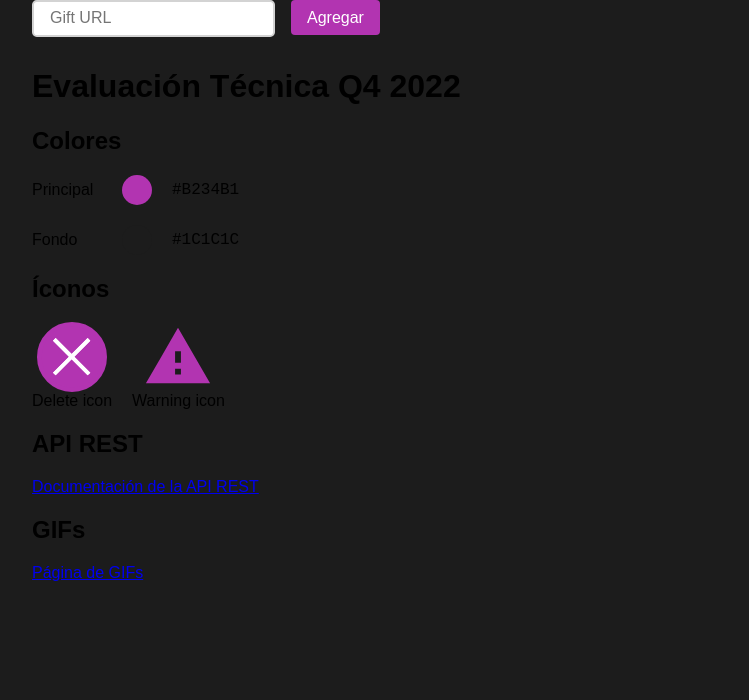
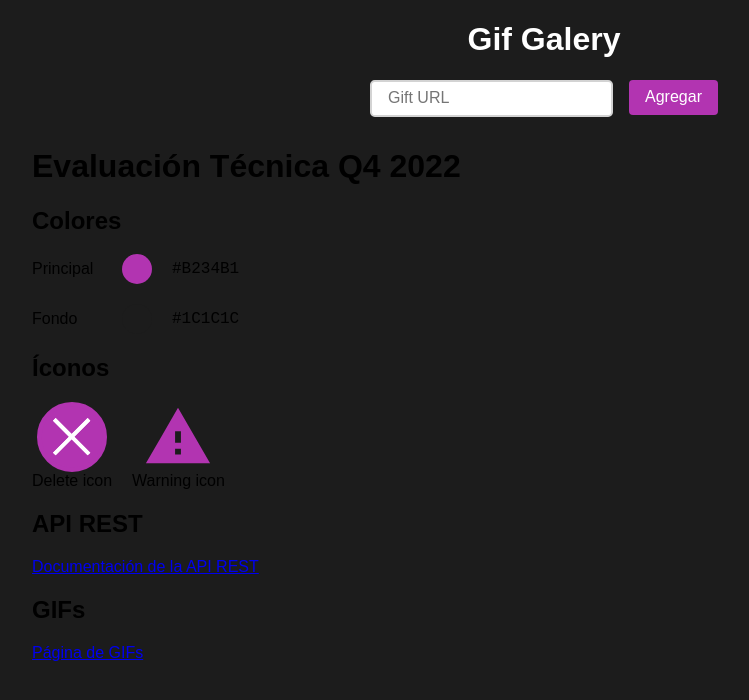
Before and after one commit to bjuanacio/evaluacion-Q4-2022, a React (Create React App) app: page / in a window 1280 px wide. Shown: the top 700 px of the page, without its empty margins (96-845 px from the left). Built offline with nearby package versions, Linux system fonts and the light colour scheme.

Commit message:
add header organism

```diff
--- a/src/app.tsx
+++ b/src/app.tsx
@@ -2,14 +2,12 @@ import DeleteIcon from "./assets/delete-icon.svg";
 import WarningIcon from "./assets/warning-icon.svg";
 
 import "./app.scss";
-import { Button } from "./components/atoms/button/button";
-import { Input } from "./components/atoms/input/input";
-import TopBar from "./components/molecules/top-bar/top-bar";
+import Header from "./components/organisms/header/header";
 
 const App = () => {
   return (
     <div className="app">
-      <TopBar handleAddClick={() => {}} handleUrlInputChange={() => {}} />
+      <Header handleAddClick={ () => {}} handleUrlInputChange={() => {}} title="Gif Galery"  />
 
       <h1>Evaluación Técnica Q4 2022</h1>
       <section>
--- /dev/null
+++ b/src/components/organisms/header/header.scss
@@ -0,0 +1,9 @@
+.header {
+    display: flex;
+    flex-direction: column;
+    align-items: center;
+
+    &__title{
+        color: white
+    }
+}
--- /dev/null
+++ b/src/components/organisms/header/header.tsx
@@ -0,0 +1,27 @@
+import { FC } from "react";
+import TopBar from "../../molecules/top-bar/top-bar";
+import "./header.scss";
+
+interface HeaderProps {
+  handleUrlInputChange: (url: string) => void;
+  handleAddClick: () => void;
+  title: string
+}
+
+export const Header: FC<HeaderProps> = ({
+  handleUrlInputChange,
+  handleAddClick,
+  title,
+}) => {
+  return (
+    <div className="header">
+      <h1 className="header__title">{title}</h1>
+      <TopBar
+        handleUrlInputChange={handleUrlInputChange}
+        handleAddClick={handleAddClick}
+      />
+    </div>
+  );
+};
+
+export default Header;
```
Also changed, not shown: 2 other files (tests, documents, lock files or other folders).
